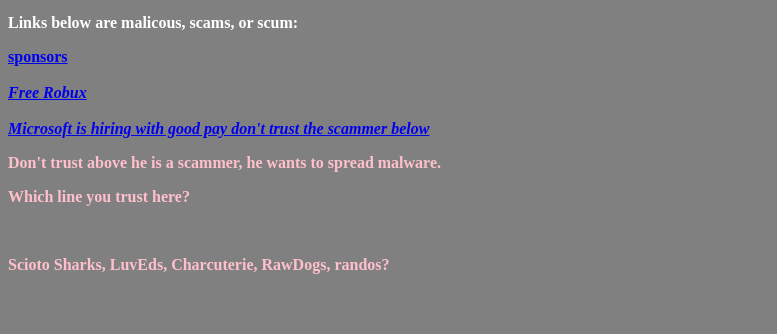
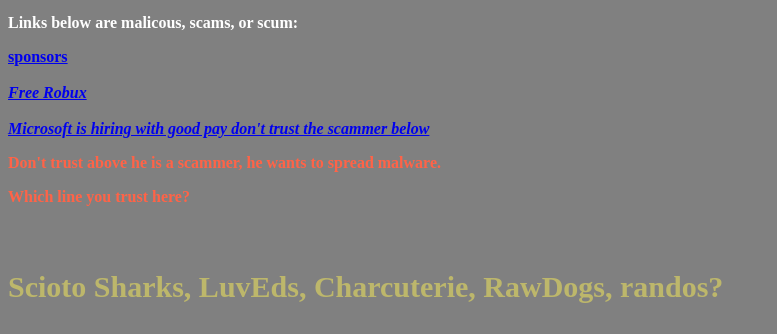
Before and after one commit to tomaetto/tomaetto.github.io, a plain HTML site: page index.html in a window 1280 px wide. Shown: the part 1817-2151 px from the top of the page, without its empty margins (0-777 px from the left). Before the commit the page ends 2107 px from the top, so only its background shows below. Drawn offline with Linux system fonts and the light colour scheme.

Commit message:
Update index.html

```diff
--- a/index.html
+++ b/index.html
@@ -139,7 +139,7 @@
 
     <b style="color: white;">Donate here.</b>
 
-    <h1 style="color: pink; font-family: 'Ubuntu'; font-size: 16px;">
+    <h1 style="color: tomato; font-family: 'Ubuntu'; font-size: 16px;">
 
         <p style="color: white;">Links below are malicous, scams, or scum:</p>
         <a href="https://canyoublockit.com/"><strong>sponsors</strong></a>
@@ -157,6 +157,7 @@
         <p>Which line you trust here?</p>
         <br>
 
+        <h1 style="color: darkkhaki; font-family: 'Ubuntu'; font-size: 30px;">
         <p>Scioto Sharks, LuvEds, Charcuterie, RawDogs, randos?</p>
 
     </h1>
```
